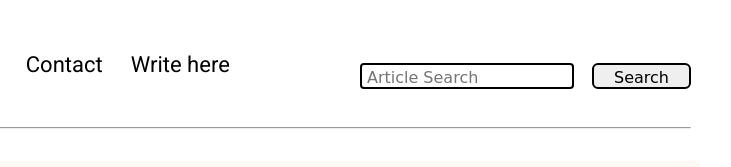
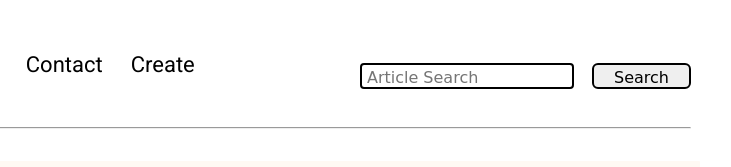
Before and after one commit to sreelakshmiT5702/Websiteblog, a plain HTML site: page write.html in a window 1280 px wide. Shown: the top 167 px of the page, 461-1192 px from the left. Drawn offline with Linux system fonts and the light colour scheme; a web font is replaced by a local one.

Commit message:
Update write.html

```diff
--- a/write.html
+++ b/write.html
@@ -19,7 +19,7 @@
                 <li><a href="index.html">Home</a></li>
                 <li><a href="blogpost.html">About</a></li>
                 <li><a href="contact.html">Contact</a></li>
-                <li><a href="write.html">Write here</a></li>
+                <li><a href="write.html">Create</a></li>
             </ul>
         </div>
         <div class="nav-right">
```
